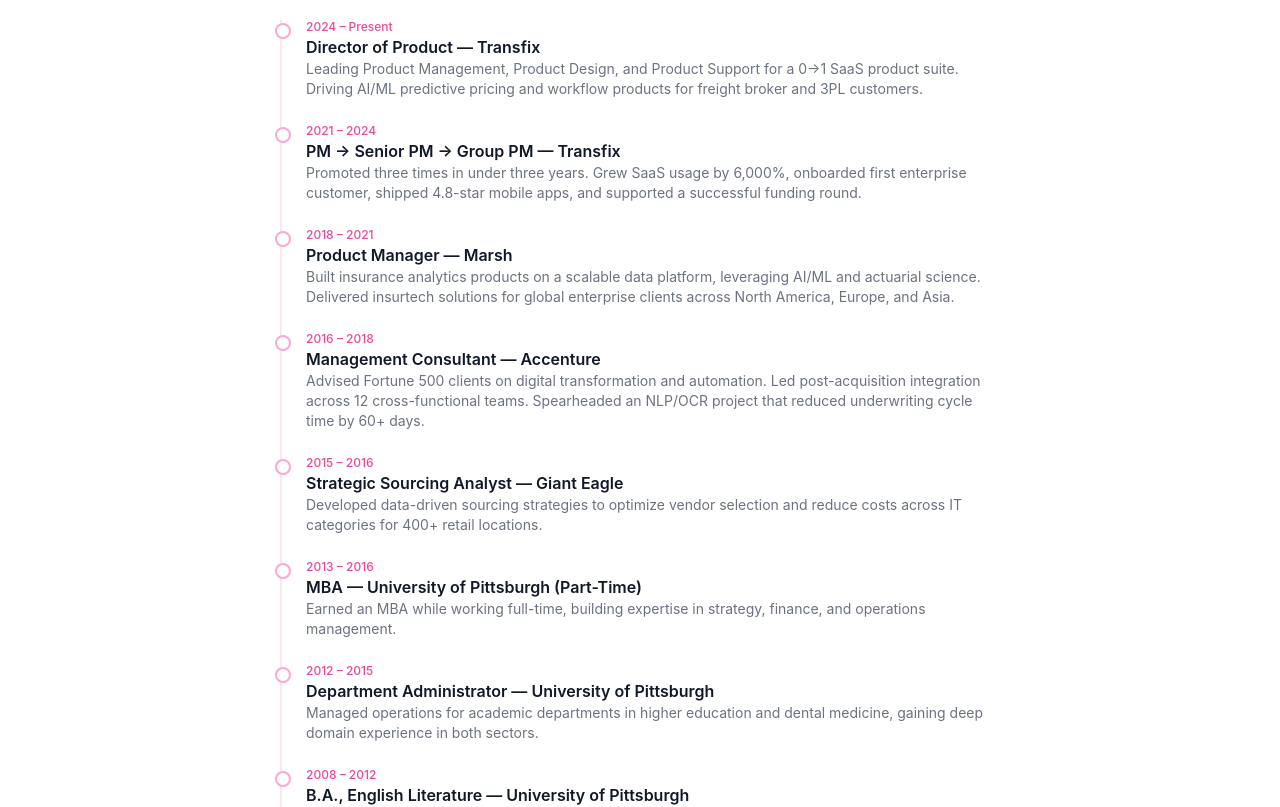
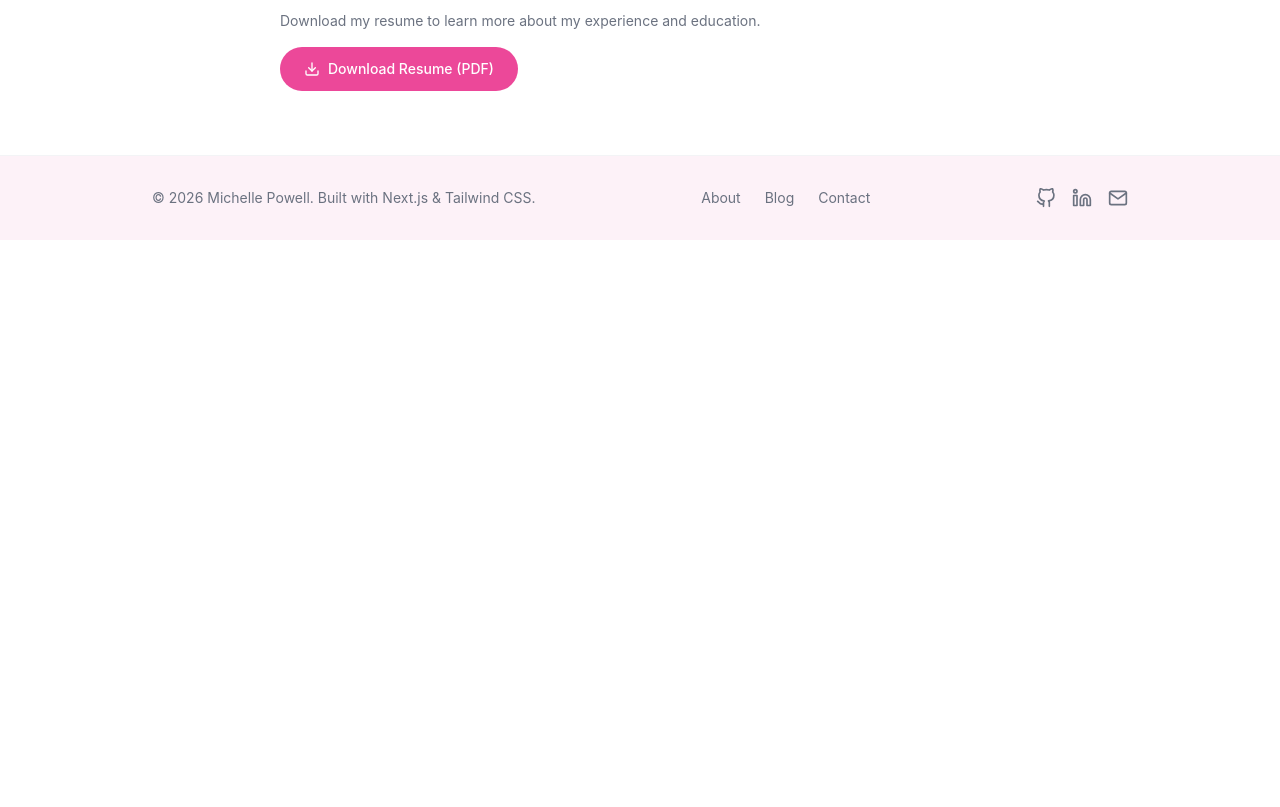
Before and after one commit to michpow/Claude-hello-world, a Next.js app: page /about in a window 1280 px wide. Shown: the part 800-1607 px from the top of the page. After the commit the page ends 1040 px from the top, so only its background shows below. Built offline with nearby package versions, Linux system fonts and the light colour scheme.

Commit message:
Remove Career & Education section from About page
https://claude.ai/code/session_011imCCuAW4YbAsovF18tgdc

```diff
--- a/src/app/about/page.tsx
+++ b/src/app/about/page.tsx
@@ -24,57 +24,6 @@ const skills = [
   "Global Product Delivery",
 ];
 
-// Career milestones
-const milestones = [
-  {
-    date: "2024 – Present",
-    title: "Director of Product — Transfix",
-    description:
-      "Leading Product Management, Product Design, and Product Support for a 0→1 SaaS product suite. Driving AI/ML predictive pricing and workflow products for freight broker and 3PL customers.",
-  },
-  {
-    date: "2021 – 2024",
-    title: "PM → Senior PM → Group PM — Transfix",
-    description:
-      "Promoted three times in under three years. Grew SaaS usage by 6,000%, onboarded first enterprise customer, shipped 4.8-star mobile apps, and supported a successful funding round.",
-  },
-  {
-    date: "2018 – 2021",
-    title: "Product Manager — Marsh",
-    description:
-      "Built insurance analytics products on a scalable data platform, leveraging AI/ML and actuarial science. Delivered insurtech solutions for global enterprise clients across North America, Europe, and Asia.",
-  },
-  {
-    date: "2016 – 2018",
-    title: "Management Consultant — Accenture",
-    description:
-      "Advised Fortune 500 clients on digital transformation and automation. Led post-acquisition integration across 12 cross-functional teams. Spearheaded an NLP/OCR project that reduced underwriting cycle time by 60+ days.",
-  },
-  {
-    date: "2015 – 2016",
-    title: "Strategic Sourcing Analyst — Giant Eagle",
-    description:
-      "Developed data-driven sourcing strategies to optimize vendor selection and reduce costs across IT categories for 400+ retail locations.",
-  },
-  {
-    date: "2013 – 2016",
-    title: "MBA — University of Pittsburgh (Part-Time)",
-    description:
-      "Earned an MBA while working full-time, building expertise in strategy, finance, and operations management.",
-  },
-  {
-    date: "2012 – 2015",
-    title: "Department Administrator — University of Pittsburgh",
-    description:
-      "Managed operations for academic departments in higher education and dental medicine, gaining deep domain experience in both sectors.",
-  },
-  {
-    date: "2008 – 2012",
-    title: "B.A., English Literature — University of Pittsburgh",
-    description:
-      "Studied English Literature with a focus on cultural criticism and humor theory. Selected to present at a competitive literature conference for a paper on working-class humor in England — from Shakespeare's A Midsummer Night's Dream to Ricky Gervais's The Office. Also worked as a Writing Center tutor, coaching peers on academic writing and critical analysis.",
-  },
-];
 
 export default function AboutPage() {
   return (
@@ -119,24 +68,6 @@ export default function AboutPage() {
         </div>
       </section>
 
-      {/* Timeline — career & education milestones */}
-      <section className="mb-12">
-        <h2 className="mb-6 text-xl font-bold text-heading">Career &amp; Education</h2>
-        <div className="space-y-6 border-l-2 border-pink-primary/30 pl-6">
-          {milestones.map((milestone) => (
-            <div key={milestone.title} className="relative">
-              {/* The little dot on the timeline line */}
-              <div className="absolute -left-[31px] top-1 h-4 w-4 rounded-full border-2 border-pink-primary bg-white" />
-              <p className="text-xs font-medium text-pink-dark">
-                {milestone.date}
-              </p>
-              <h3 className="font-semibold text-heading">{milestone.title}</h3>
-              <p className="text-sm text-gray">{milestone.description}</p>
-            </div>
-          ))}
-        </div>
-      </section>
-
       {/* Resume download */}
       <section>
         <h2 className="mb-4 text-xl font-bold text-heading">Resume</h2>
```
